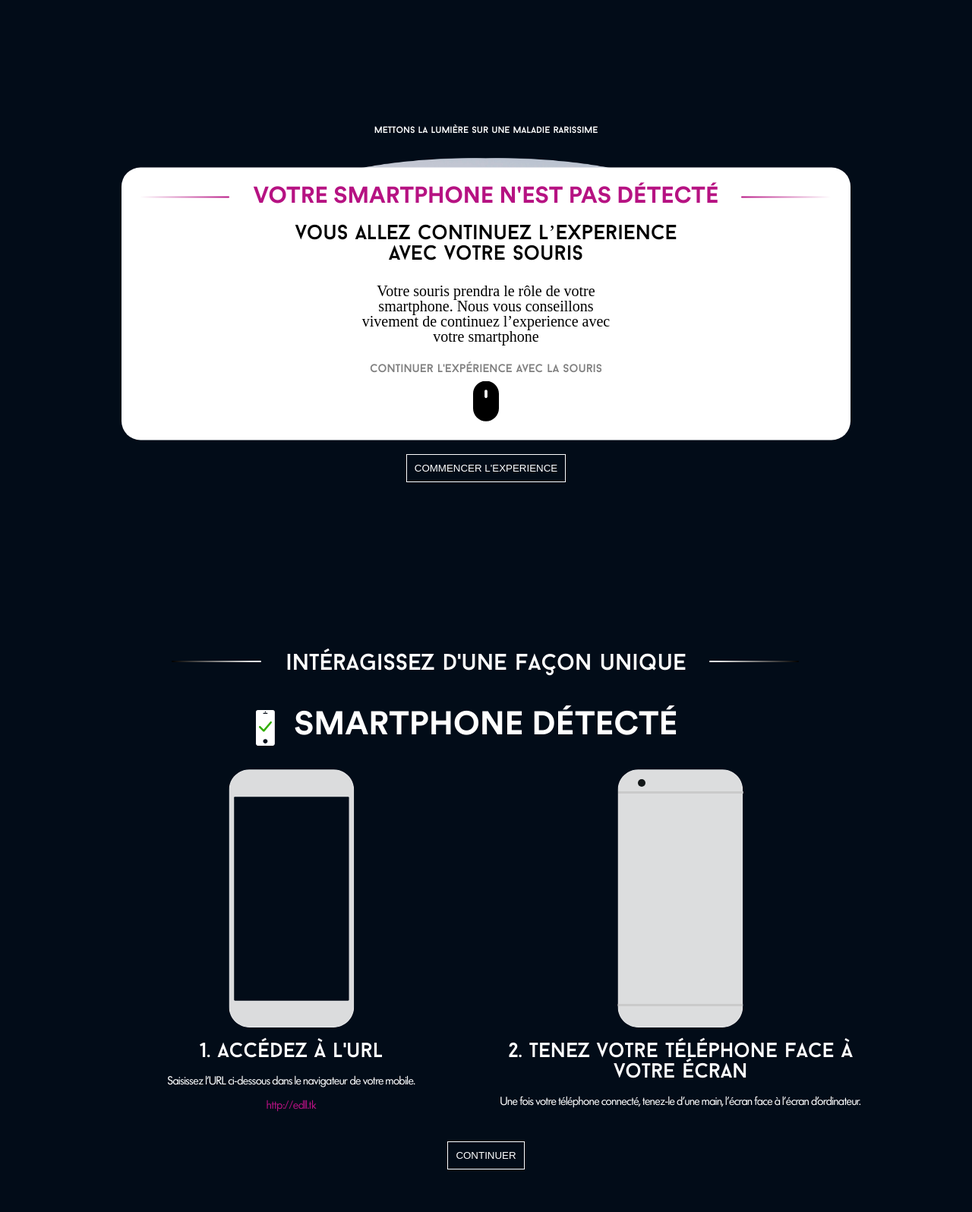
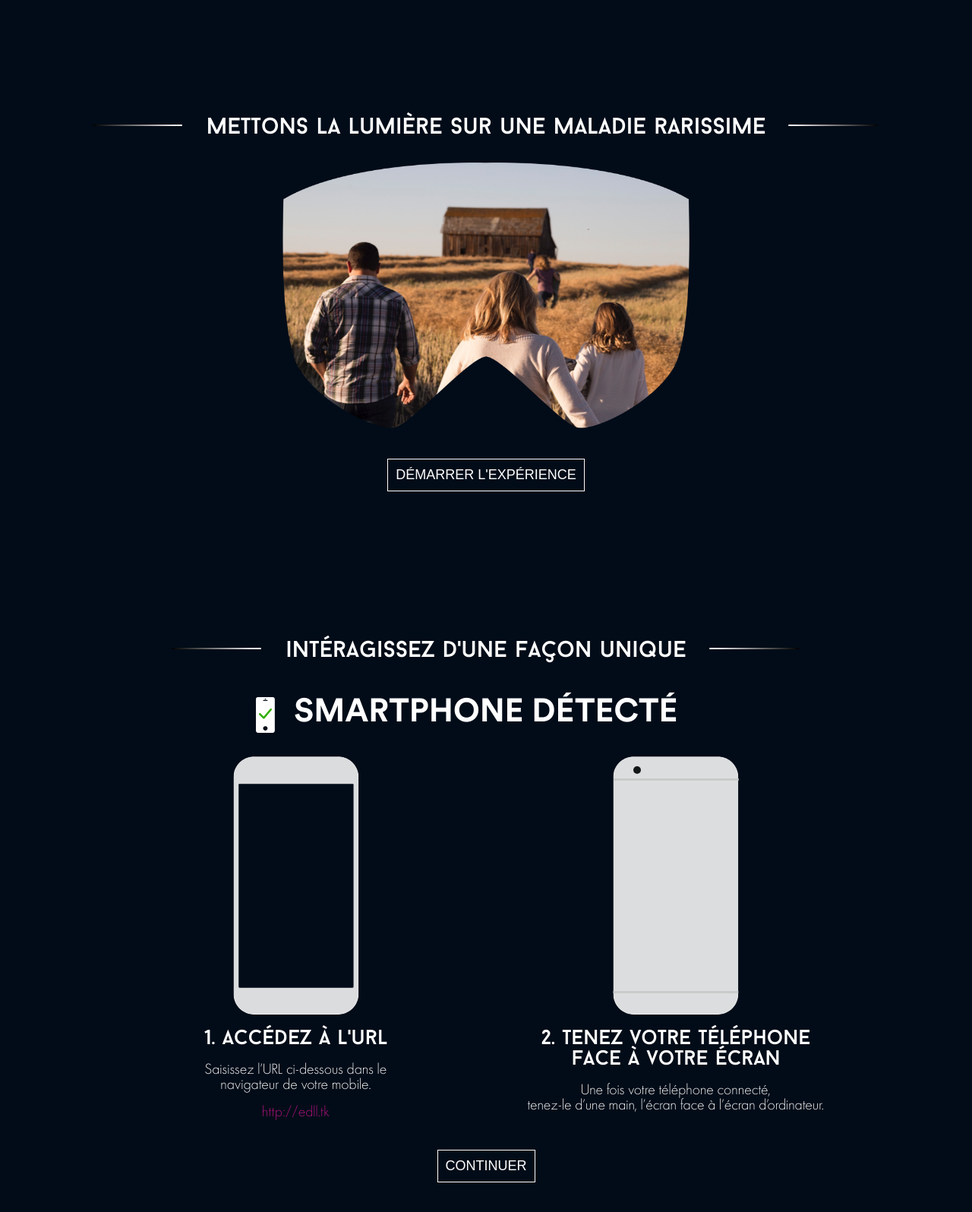
Before and after one commit to LionelPaulus/Doc-enfants-de-la-lune, a website: page app/home.html in a window 1280 px wide. Shown: the whole page at 76% size. Drawn offline with nearby package versions, Linux system fonts and the light colour scheme; files that its build step writes are made by us from their sources; files whose address does not match are found by name.

Commit message:
✨ Popup overlay + font fix + little adjustments

```diff
--- a/app/home.html
+++ b/app/home.html
@@ -17,7 +17,7 @@
             <img class="home__mask__img" src="src/media/img/mask.png"/>
           </div>
           <div class="home__btn">
-            <button class="home__btnTxt"> Commencer l'experience </button>
+            <button class="home__btnTxt">démarrer l'expérience</button>
           </div>
         </div>
       </div>
@@ -32,19 +32,20 @@
           <div class="instructions__steps firststep">
             <img src="dist/media/img/iphone-face.svg" alt="iPhone de face">
             <h2>1. accédez à l'url</h2>
-            <p>Saisissez l'URL ci-dessous dans le navigateur de votre mobile.</p>
+            <p>Saisissez l'URL ci-dessous dans le<br>navigateur de votre mobile.</p>
             <p class="url">http://edll.tk</p>
           </div>
           <div class="instructions__steps secondstep">
             <img src="dist/media/img/iphone-back.svg" alt="iPhone de dos">
-            <h2>2. tenez votre téléphone face à votre écran</h2>
-            <p>Une fois votre téléphone connecté, tenez-le d'une main, l'écran face à l'écran d'ordinateur.</p>
+            <h2>2. tenez votre téléphone<br>face à votre écran</h2>
+            <p>Une fois votre téléphone connecté,<br>tenez-le d'une main, l'écran face à l'écran d'ordinateur.</p>
           </div>
         </div>
         <div class="home__btn">
           <button class="home__btnTxt">continuer</button>
         </div>
       </div>
+      <div class="overlay"></div>
       <div class="popup">
         <h1 class="popup__title">VOTRE SMARTPHONE N'EST PAS détecté</h1>
         <h2 class="popup__subtitle">vous allez continuez l’experience<br>avec votre souris</h2>
--- a/app/src/sass/globals/colors.scss
+++ b/app/src/sass/globals/colors.scss
@@ -8,6 +8,7 @@ $true-black: #000;
 $white: #fff;
 $mauve: #b61282;
 $grey: #808080;
+$overlay: rgba(0, 0, 0, .8);
 
 
 //// =======================================================================//
--- a/app/src/sass/pages/_home.scss
+++ b/app/src/sass/pages/_home.scss
@@ -16,8 +16,31 @@
 .home__title {
   color: $white;
   font-family: $title-font-family;
-  font-size: .75em;
-  text-align: center;
+  font-size: 30px;
+
+  h1 {
+    &::before {
+      background: linear-gradient(to right, $true-black, $white);
+      border-radius: 25px;
+      content: '';
+      height: 2px;
+      margin-left: -150px;
+      margin-top: 10px;
+      position: absolute;
+      width: 118px;
+    }
+
+    &::after {
+      background: linear-gradient(to right, $white, $true-black);
+      border-radius: 25px;
+      content: '';
+      height: 2px;
+      margin-left: 30px;
+      margin-top: 10px;
+      position: absolute;
+      width: 118px;
+    }
+  }
 }
 
 .home__mask {
@@ -49,6 +72,7 @@
   padding: 10px;
   text-align: center;
   text-transform: uppercase;
+  font-size: 18px;
 }
 
 .quickstart {
@@ -61,6 +85,7 @@
 
   .flex {
     display: flex;
+    min-width: 1000px;
   }
 
   .instructions {
@@ -140,6 +165,9 @@
 
       p {
         font-family: $content-font-family;
+        font-size: 20px;
+        font-weight: 100;
+        letter-spacing: 1px;
       }
 
       .firststep {
@@ -157,9 +185,21 @@
     }
   }
 
+  .overlay {
+    background-color: $true-black; // Black fallback
+    background-color: $overlay; // Black w/opacity
+    display: none;
+    height: 100%;
+    overflow-x: hidden;
+    position: fixed;
+    top: 0;
+    width: 100%;
+  }
+
   .popup {
     background-color: $white;
     border-radius: 25px;
+    display: none;
     left: 50%;
     min-width: 920px;
     padding: 20px;
@@ -205,6 +245,7 @@
     }
 
     .popup__content {
+      font-family: $content-font-family;
       font-size: 20px;
       margin-bottom: 3vh;
     }
```
